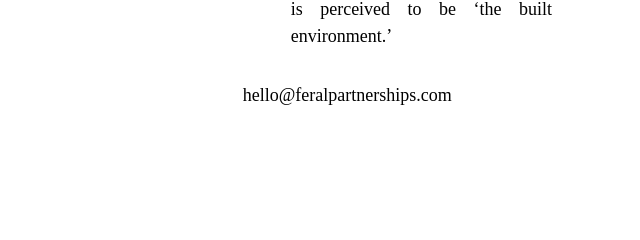
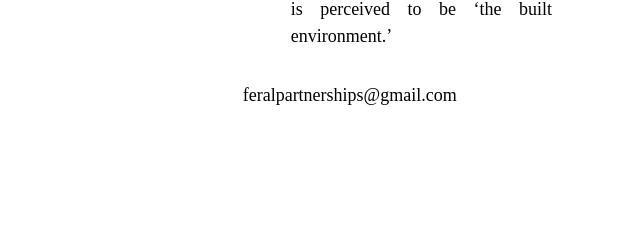
Before and after one commit to nickslevine/feral-partnerships-v2, a website: page public/index.html in a window 1280 px wide. Shown: the part 556-796 px from the top of the page, 640-1280 px from the left. Drawn offline with nearby package versions, Linux system fonts and the light colour scheme; files that its build step writes are made by us from their sources; a web font is replaced by a local one.

Commit message:
Fix email

```diff
--- a/public/index.html
+++ b/public/index.html
@@ -69,7 +69,7 @@
             perceived to be ‘the built environment.’
           </div>
           <div class="">
-            hello@feralpartnerships.com
+            feralpartnerships@gmail.com
           </div>
         </div>
       </div>
```
